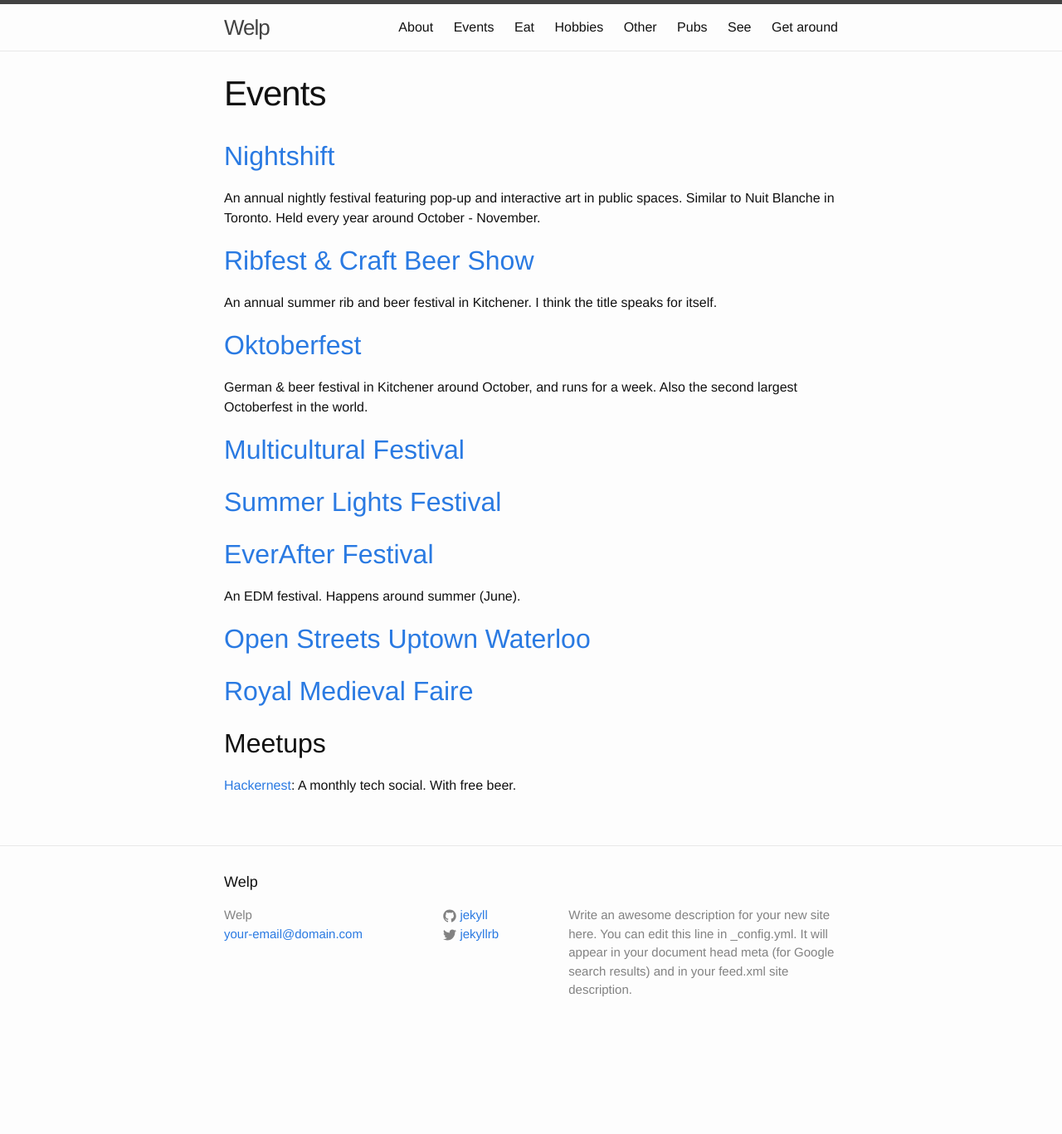
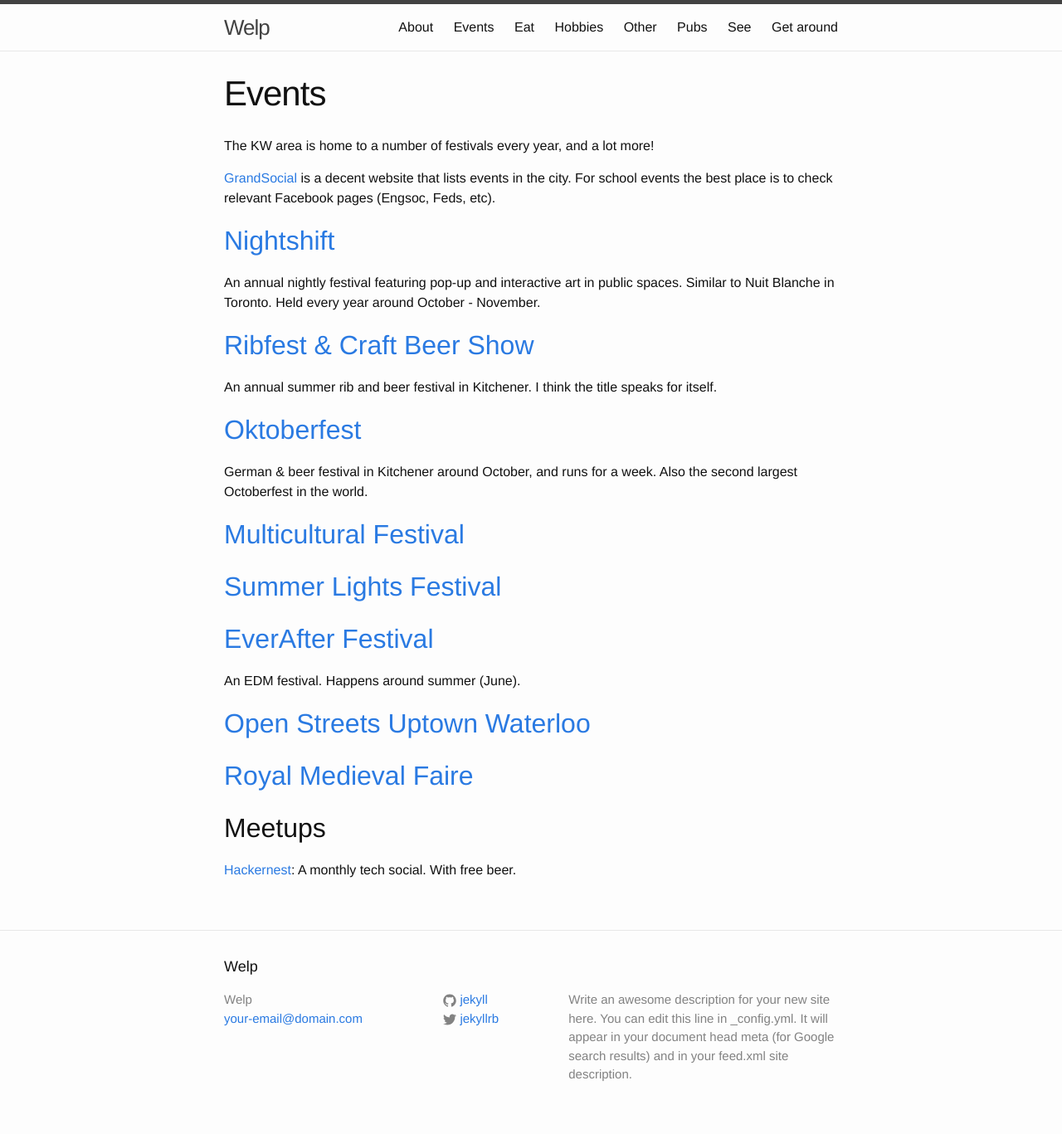
Before and after one commit to seductivegeese/guide, a Jekyll site: the page built from events/events.md, in a window 1280 px wide. Shown: the whole page at 83% size. Built offline with Jekyll 4.4.1, drawn with Linux system fonts in a browser that asks for light colours; before the commit the page ends 1265 px from its top, so only the background shows below that.

Commit message:
Update from Forestry.io - events/events.md

```diff
--- a/events/events.md
+++ b/events/events.md
@@ -1,8 +1,12 @@
 ---
+title: Events
 layout: page
-title:  "Events"
-permalink: /events
+permalink: "/events"
 ---
+The KW area is home to a number of festivals every year, and a lot more!
+
+[GrandSocial](http://grandsocial.ca/) is a decent website that lists events in the city. For school events the best place is to check relevant Facebook pages (Engsoc, Feds, etc).
+
 ## [Nightshift](http://nightshiftwr.ca/)
 An annual nightly festival featuring pop-up and interactive art in public spaces. Similar to Nuit Blanche in Toronto.
 Held every year around October - November.
```
